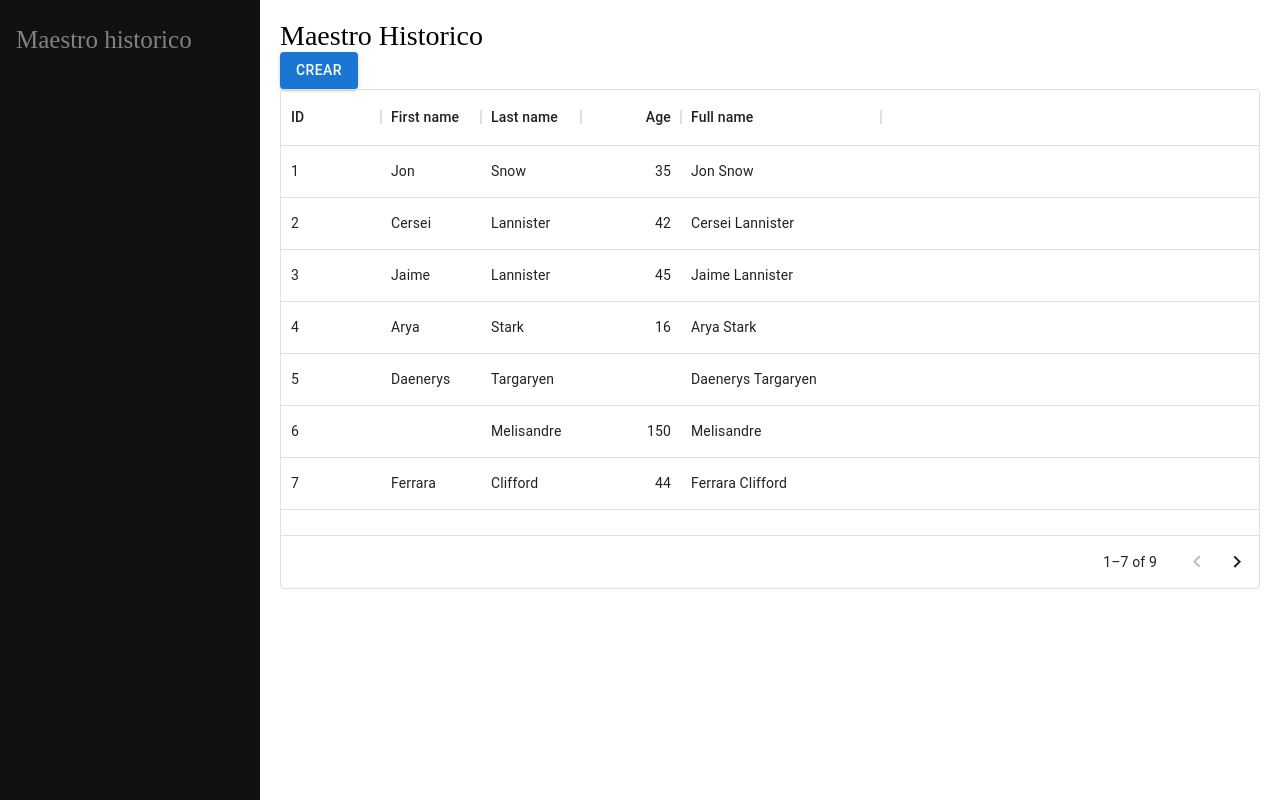
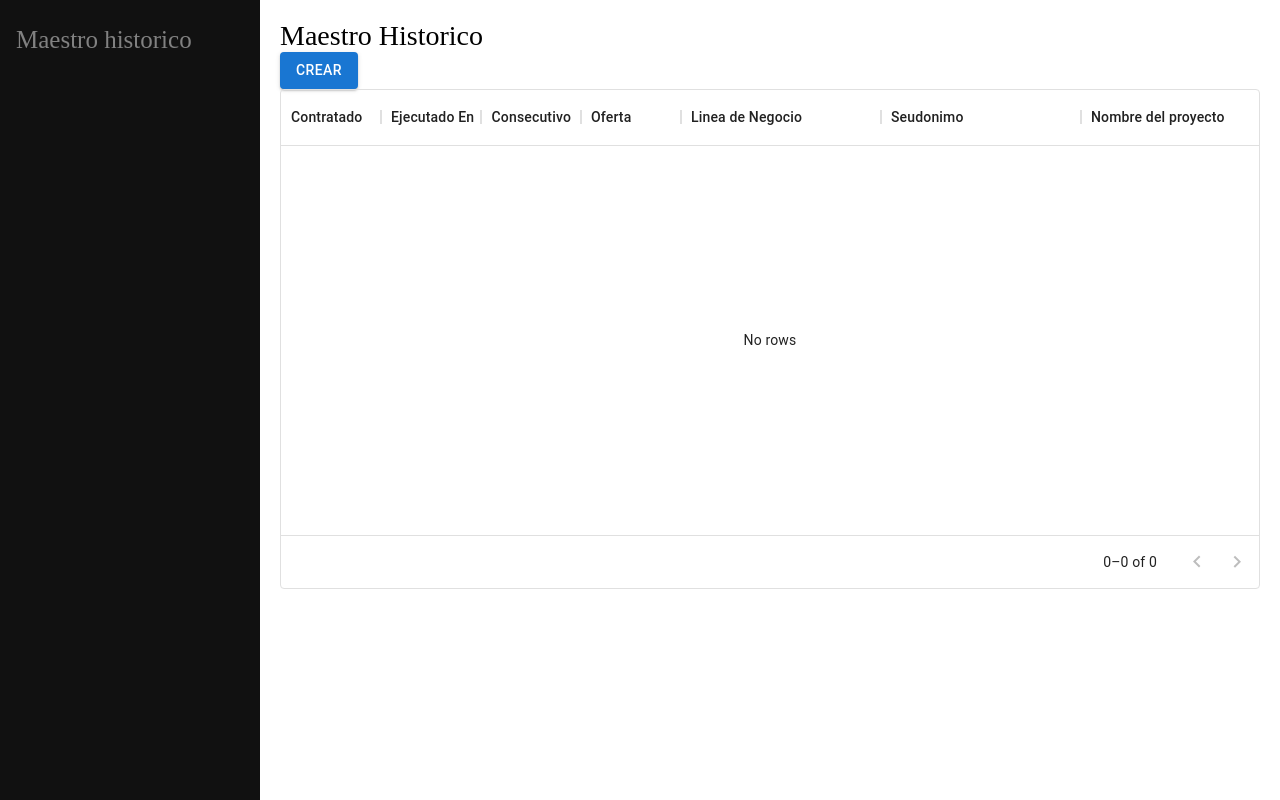
Before and after one commit to danielru15/optima, a Next.js app: page /Maestro-historico in a window 1280 px wide. Built offline with nearby package versions, Linux system fonts and the light colour scheme.

Commit message:
Update index.js

```diff
--- a/pages/Maestro-historico/index.js
+++ b/pages/Maestro-historico/index.js
@@ -6,36 +6,169 @@ import { DataGrid } from "@mui/x-data-grid";
 const index = () => {
   const router = useRouter();
   const columns = [
-    { field: "id", headerName: "ID" },
-    { field: "firstName", headerName: "First name" },
-    { field: "lastName", headerName: "Last name" },
+    { field: "Contratado", headerName: "Contratado", width: 100 },
+    { field: "Ejecutado En", headerName: "Ejecutado En", width: 100 },
+    { field: "Consecutivo", headerName: "Consecutivo", type: "number" },
+    { field: "Oferta", headerName: "Oferta", width: 100 },
+    { field: "Linea de Negocio", headerName: "Linea de Negocio", width: 200 },
+    { field: "Seudonimo", headerName: "Seudonimo", width: 200 },
     {
-      field: "age",
-      headerName: "Age",
-      type: "number",
-    },
-    {
-      field: "fullName",
-      headerName: "Full name",
+      field: "Nombre del proyecto",
+      headerName: "Nombre del proyecto",
       description: "This column has a value getter and is not sortable.",
       sortable: false,
       valueGetter: (params) =>
         `${params.row.firstName || ""} ${params.row.lastName || ""}`,
       width: 200,
     },
+    {
+      field: "Descripcion Breve",
+      headerName: "Descripcion Breve",
+      description: "This column has a value getter and is not sortable.",
+      sortable: false,
+      valueGetter: (params) =>
+        `${params.row.firstName || ""} ${params.row.lastName || ""}`,
+      width: 200,
+    },
+    { field: "Cliente Directo", headerName: "Cliente Directo", width: 200 },
+    { field: "Cliente Final", headerName: "Cliente Final", width: 200 },
+    { field: "Director", headerName: "Director", width: 200 },
+    { field: "Coordinador", headerName: "Coordinador", width: 200 },
+    { field: "Contrato", headerName: "Contrato", width: 200 },
+    {
+      field: "Fecha Inicio Contractual",
+      headerName: "Fecha Inicio Contractual",
+      width: 200,
+    },
+    {
+      field: "Fecha Terminación Contractual",
+      headerName: "Fecha Terminación Contractual",
+      width: 200,
+    },
+    { field: "Plazo Dias", headerName: "Plazo Dias", width: 200 },
+    { field: "Fecha Inicio Real", headerName: "Fecha Inicio Real", width: 200 },
+    {
+      field: "Fecha Terminación Real",
+      headerName: "Fecha Terminación Real",
+      width: 200,
+    },
+    { field: "Plazo Dias", headerName: "Plazo Dias", width: 200 },
+    {
+      field: "Participación Optima",
+      headerName: "Participación Optima",
+      width: 200,
+    },
+    {
+      field: "Valor Contratado sin IVA",
+      headerName: "Valor Contratado sin IVA",
+      width: 200,
+    },
+    { field: "OTROSI 1", headerName: "OTROSI 1", width: 200 },
+    { field: "OTROSI 2", headerName: "OTROSI 2", width: 200 },
+    { field: "OTROSI 3", headerName: "OTROSI 3", width: 200 },
+    { field: "OTROSI 4", headerName: "OTROSI 4", width: 200 },
+    { field: "OTROSI 5", headerName: "OTROSI 5", width: 200 },
+    { field: "OTROSI 6", headerName: "OTROSI 6", width: 200 },
+    { field: "OTROSI 7", headerName: "OTROSI 7", width: 200 },
+    { field: "OTROSI 8", headerName: "OTROSI 8", width: 200 },
+    { field: "OTROSI 9", headerName: "OTROSI 9", width: 200 },
+    { field: "OTROSI 10", headerName: "OTROSI 10", width: 200 },
+    { field: "OTROSI 11", headerName: "OTROSI 11", width: 200 },
+    { field: "OTROSI 12", headerName: "OTROSI 12", width: 200 },
+    {
+      field: "Valor Total Contratado sin IVA",
+      headerName: "Valor Total Contratado sin IVA",
+      width: 200,
+    },
+    { field: "PCO", headerName: "PCO", width: 200 },
+    { field: "Administración", headerName: "Administración", width: 200 },
+    { field: "Imprevistos", headerName: "Imprevistos", width: 200 },
+    { field: "Utilidad Bruta", headerName: "Utilidad Bruta", width: 200 },
+    {
+      field: "% Anticipo Contractual",
+      headerName: "% Anticipo Contractual",
+      width: 200,
+    },
+    {
+      field: "Valor Anticipo Contractual",
+      headerName: "valor Anticipo Contractual",
+      width: 200,
+    },
+    {
+      field: "ANTICIPOS PAGADOS POR EL CLIENTE",
+      headerName: "ANTICIPOS PAGADOS POR EL CLIENTE",
+      width: 200,
+    },
+    {
+      field: "Valor Total Facturado Sin IVA",
+      headerName: "Valor Total Facturado Sin IVA",
+      width: 200,
+    },
+    {
+      field: "IVA",
+      headerName: "IVA",
+      width: 200,
+    },
+    {
+      field: "% Retegantia",
+      headerName: "% Retegantia",
+      width: 200,
+    },
+    {
+      field: "Valor Retegantia",
+      headerName: "Valor Retegantia",
+      width: 200,
+    },
+    {
+      field: "Valor Pendiente Ejecutar o Facturar",
+      headerName: "Valor Pendiente Ejecutar o Facturar",
+      width: 200,
+    },
+    {
+      field: "Neto Ingresado Al Banco",
+      headerName: "Neto Ingresado Al Banco",
+      width: 200,
+    },
+    {
+      field: "Valor Anticipo Amortizado Por El Cliente",
+      headerName: "Valor Anticipo Amortizado Por El Cliente",
+      width: 200,
+    },
+    {
+      field: "Saldo Anticipo Por Amortizar",
+      headerName: "Saldo Anticipo Por Amortizar",
+      width: 200,
+    },
+    {
+      field:
+        "VALOR RETENCIONES Y DESCUENTOS APLICADOS POR EL CLIENTE (SIN AMORTIZACIÓN DE ANTICIPO)",
+      headerName:
+        "VALOR RETENCIONES Y DESCUENTOS APLICADOS POR EL CLIENTE (SIN AMORTIZACIÓN DE ANTICIPO)",
+      width: 200,
+    },
+    {
+      field: "Neto Facturas Pendientes de pago",
+      headerName: "Neto Facturas Pendientes de pago",
+      width: 200,
+    },
+    {
+      field: "Valor anticipo Pendientes de pago",
+      headerName: "valor anticipo Pendientes de pago",
+      width: 200,
+    },
+    {
+      field: "Relación Facturado / Contratado",
+      headerName: "Relación Facturado / Contratado",
+      width: 200,
+    },
+    {
+      field: "Estado Contractual",
+      headerName: "Estado Contractual",
+      width: 200,
+    },
   ];
 
-  const rows = [
-    { id: 1, lastName: "Snow", firstName: "Jon", age: 35 },
-    { id: 2, lastName: "Lannister", firstName: "Cersei", age: 42 },
-    { id: 3, lastName: "Lannister", firstName: "Jaime", age: 45 },
-    { id: 4, lastName: "Stark", firstName: "Arya", age: 16 },
-    { id: 5, lastName: "Targaryen", firstName: "Daenerys", age: null },
-    { id: 6, lastName: "Melisandre", firstName: null, age: 150 },
-    { id: 7, lastName: "Clifford", firstName: "Ferrara", age: 44 },
-    { id: 8, lastName: "Frances", firstName: "Rossini", age: 36 },
-    { id: 9, lastName: "Roxie", firstName: "Harvey", age: 65 },
-  ];
+  const registros = [];
   return (
     <>
       <p>Maestro Historico</p>
@@ -48,10 +181,10 @@ const index = () => {
       <br />
       <div style={{ height: 500, width: "100%" }}>
         <DataGrid
-          rows={rows}
+          rows={registros}
           columns={columns}
           pageSize={7}
-          rowsPerPageOptions={[5]}
+          rowsPerPageOptions={[7]}
         />
       </div>
     </>
```
